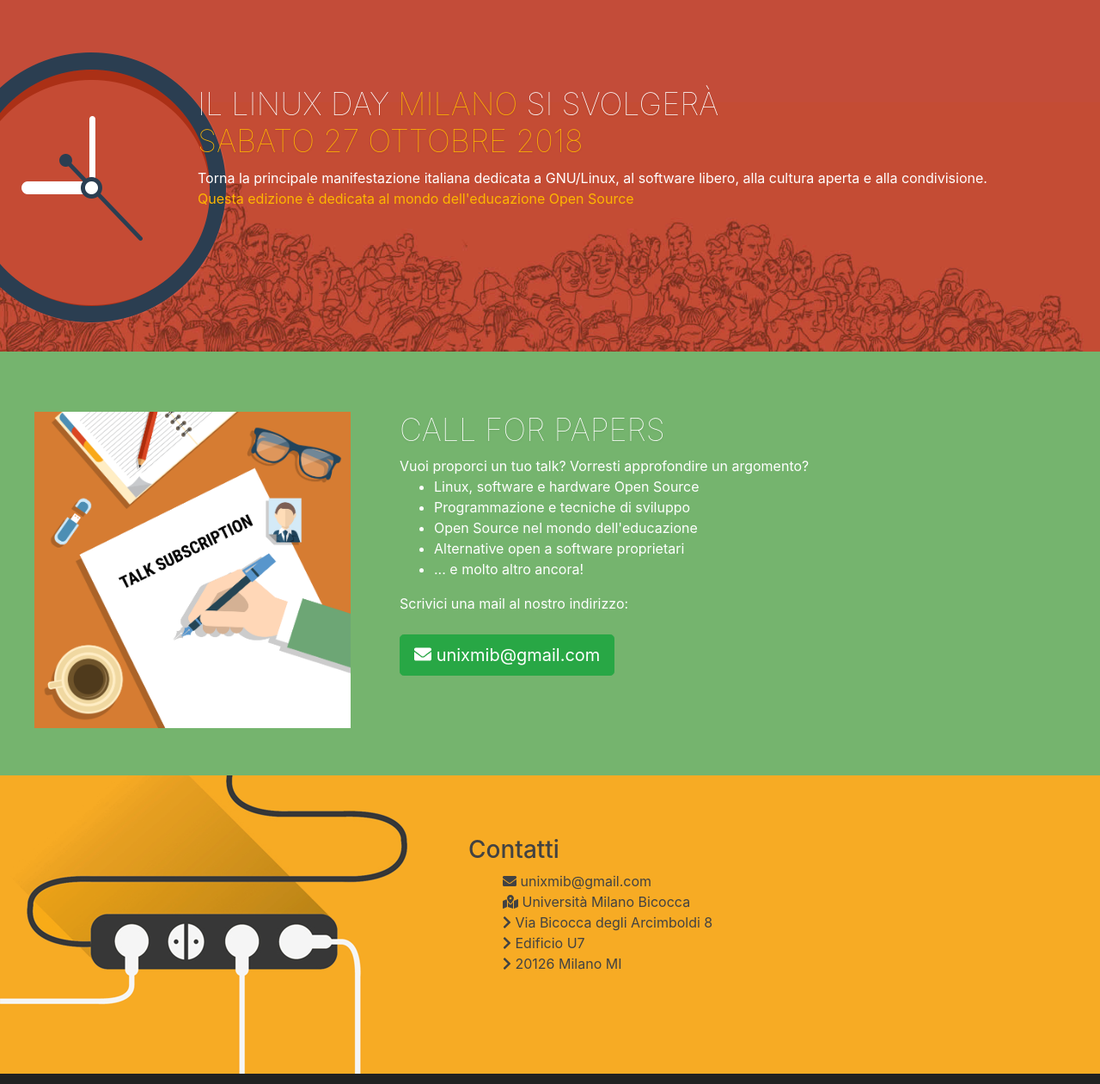
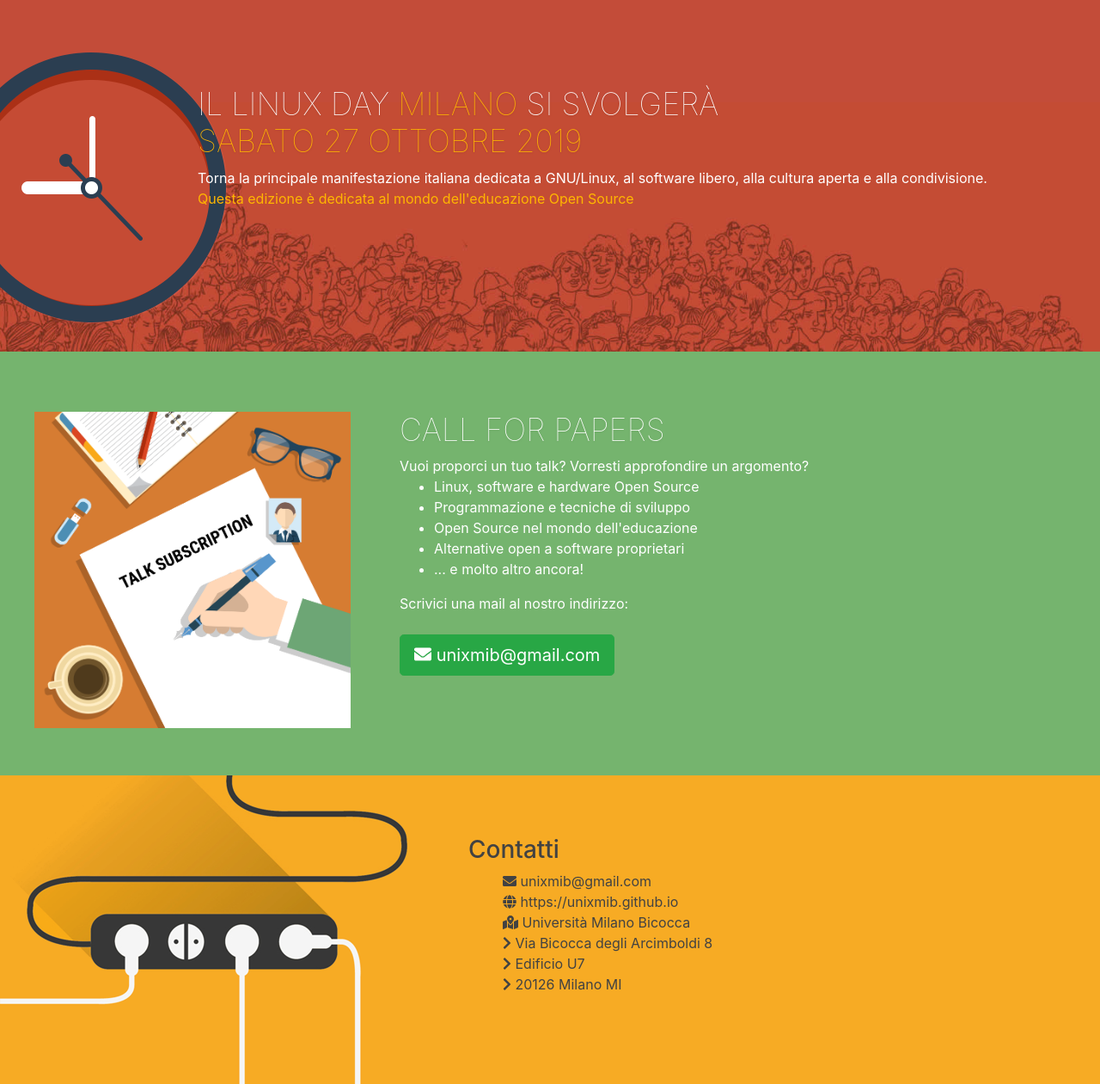
Before and after one commit to unixMiB/LinuxDayMilano, a Gatsby site: page / in a window 1280 px wide. Shown: the part 496-1757 px from the top of the page at 86% size. Built offline with nearby package versions, Linux system fonts and the light colour scheme; Gatsby itself is replaced by a stand-in of ours.

Commit message:
Update date, add unixMiB website, format

```diff
--- a/gatsby-browser.js
+++ b/gatsby-browser.js
@@ -19,6 +19,7 @@
   faMapMarkedAlt,
   faChevronRight,
   faEnvelope,
+  faGlobe,
 } from '@fortawesome/free-solid-svg-icons'
 import { fab } from '@fortawesome/free-brands-svg-icons'
 library.add(
@@ -33,4 +34,5 @@
   faMapMarkedAlt,
   faChevronRight,
   faEnvelope,
+  faGlobe,
 )
--- a/gatsby-config.js
+++ b/gatsby-config.js
@@ -15,8 +15,8 @@
     {
       resolve: 'gatsby-plugin-brotli',
       options: {
-        extensions: ['css', 'html', 'js', 'svg']
-      }
+        extensions: ['css', 'html', 'js', 'svg'],
+      },
     },
     'gatsby-plugin-sass',
     {
--- a/src/pages/index.jsx
+++ b/src/pages/index.jsx
@@ -41,7 +41,7 @@
                 <h2>
                   IL LINUX DAY <span>MILANO</span> SI SVOLGERÀ
                   <br />
-                  <span>SABATO 27 OTTOBRE 2018</span>
+                  <span>SABATO 27 OTTOBRE 2019</span>
                 </h2>
                 <br />
                 Torna la principale manifestazione italiana dedicata a
@@ -110,6 +110,9 @@
                 <FontAwesomeIcon icon="envelope" /> unixmib@gmail.com
               </li>
               <li>
+                <FontAwesomeIcon icon="globe" /> https://unixmib.github.io
+              </li>
+              <li>
                 <FontAwesomeIcon icon="map-marked-alt" /> Università Milano
                 Bicocca
               </li>
```
Also changed, not shown: package.json (line endings or trailing spaces).
